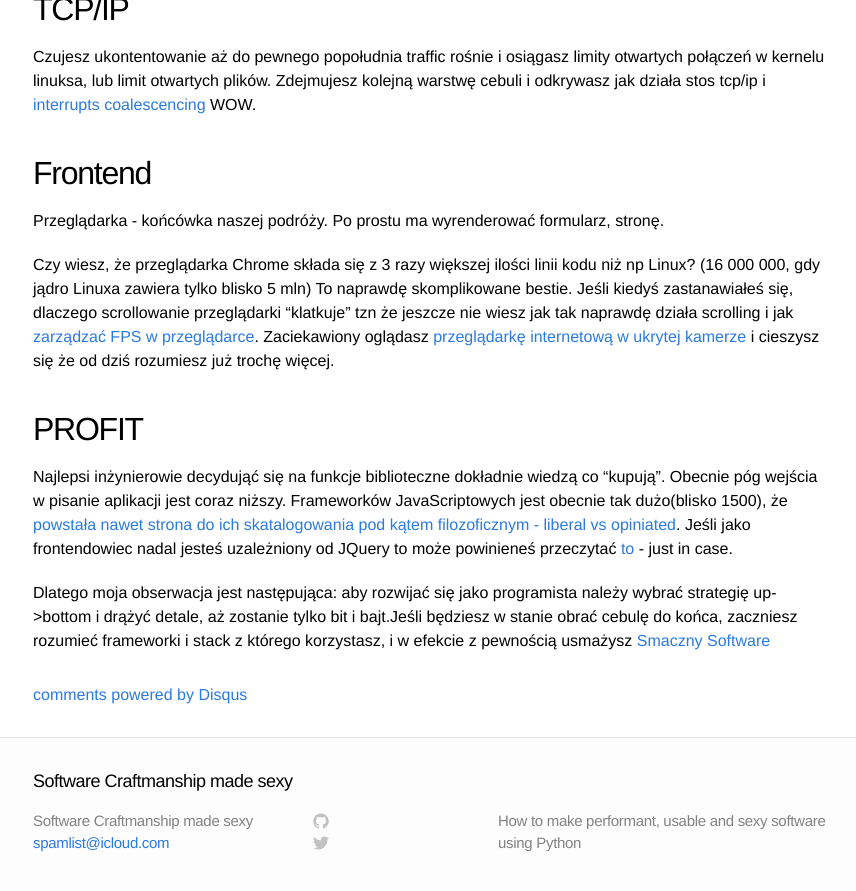
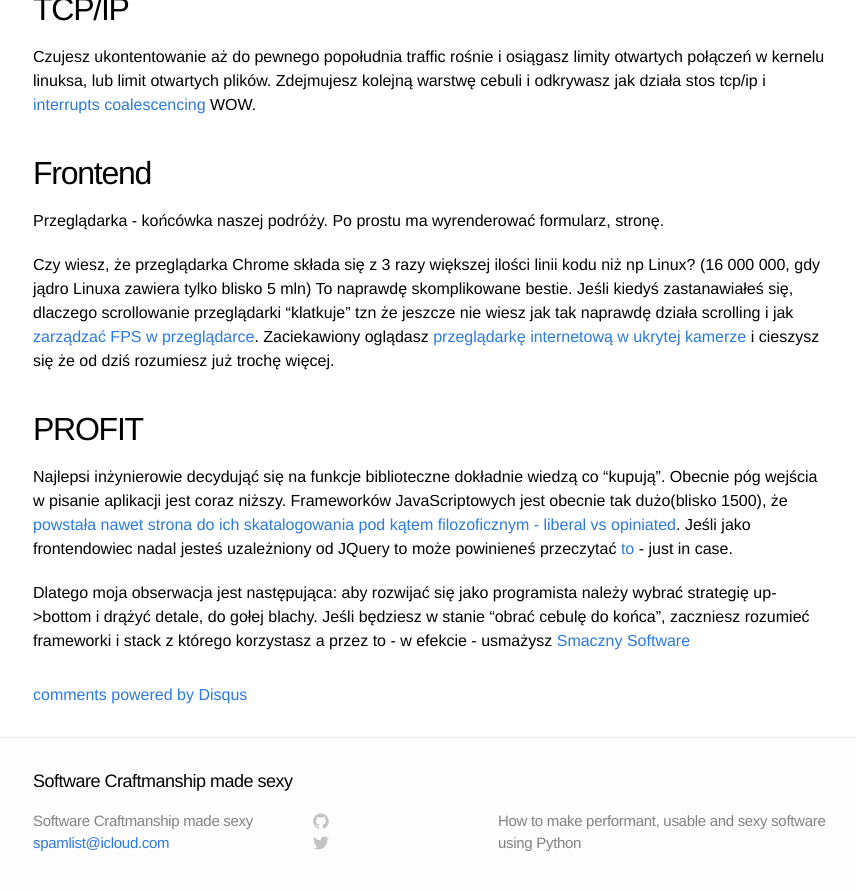
Before and after one commit to vi4m/vi4m.github.io, a Jekyll site: the page built from _posts/2015-01-02-settle.md, in a window 1280 px wide and 900 px high, scrolled down 1637 px. Shown: the top 891 px of the window, without its empty margins (207-1063 px from the left). Built offline with Jekyll 4.4.1, drawn with Linux system fonts in a browser that asks for light colours; comment, search, counter and statistics services are not loaded.

Commit message:
Update 2015-01-02-settle.md

```diff
--- a/_posts/2015-01-02-settle.md
+++ b/_posts/2015-01-02-settle.md
@@ -49,4 +49,4 @@ Czy wiesz, że przeglądarka Chrome składa się z 3 razy większej ilości lini
 
 Najlepsi inżynierowie decydująć się na funkcje biblioteczne dokładnie wiedzą co "kupują". Obecnie póg wejścia w pisanie aplikacji jest coraz niższy. Frameworków JavaScriptowych jest obecnie tak dużo(blisko 1500), że [powstała nawet strona do ich skatalogowania pod kątem filozoficznym - liberal vs opiniated](http://jster.net). Jeśli jako frontendowiec nadal jesteś uzależniony od JQuery to może powinieneś przeczytać [to](http://youmightnotneedjquery.com) - just in case.
 
-Dlatego moja obserwacja jest następująca: aby rozwijać się jako programista należy wybrać strategię up->bottom i drążyć detale, aż zostanie tylko bit i bajt.Jeśli będziesz w stanie obrać cebulę do końca, zaczniesz rozumieć frameworki i stack z którego korzystasz, i w efekcie z pewnością usmażysz [Smaczny Software](https://www.youtube.com/watch?v=khtLkmpM28I&spfreload=10)
+Dlatego moja obserwacja jest następująca: aby rozwijać się jako programista należy wybrać strategię up->bottom i drążyć detale, do gołej blachy. Jeśli będziesz w stanie "obrać cebulę do końca", zaczniesz rozumieć frameworki i stack z którego korzystasz a przez to - w efekcie - usmażysz [Smaczny Software](https://www.youtube.com/watch?v=khtLkmpM28I&spfreload=10)
```
